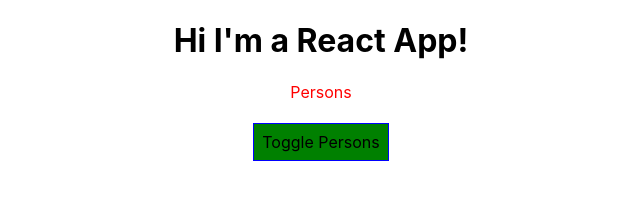
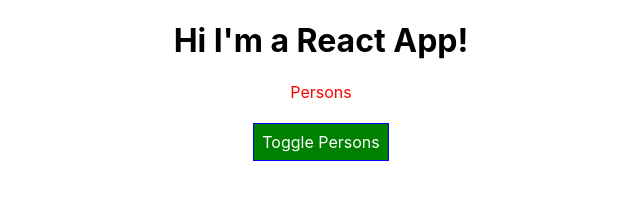
Before and after one commit to sonhal/react-course-code, a React (Create React App) app: page / in a window 1280 px wide. Shown: the top 213 px of the page, without its empty margins (319-959 px from the left). Built offline with nearby package versions, Linux system fonts and the light colour scheme.

Commit message:
ADD Radium package for creating js hover styling

```diff
--- a/package.json
+++ b/package.json
@@ -3,6 +3,7 @@
   "version": "0.1.0",
   "private": true,
   "dependencies": {
+    "radium": "^0.25.2",
     "react": "^16.8.6",
     "react-dom": "^16.8.6",
     "react-scripts": "3.0.1"
--- a/src/App.js
+++ b/src/App.js
@@ -1,4 +1,5 @@
 import React, { Component } from 'react';
+import Radium from 'radium';
 import './App.css';
 import Person from './Person/Person'
 
@@ -39,7 +40,12 @@
       border: '1px solid blue',
       padding: '8px',
       cursor: 'pointer',
-      margin: '5px'
+      margin: '5px',
+      color: 'white',
+      ':hover': {
+        backgroundColor: 'lightgreen',
+        color: 'black'
+      }
     }
 
     let persons = null;
@@ -61,6 +67,10 @@
         </div>
         );
         style.backgroundColor = 'red';
+        style[':hover'] = {
+          backgroundColor: 'salmon',
+          color: 'black'
+        }
     }
 
 
@@ -85,4 +95,4 @@
   }
 }
 
-export default App;
+export default Radium(App);
```
Also changed, not shown: 1 other file (tests, documents, lock files or other folders).
